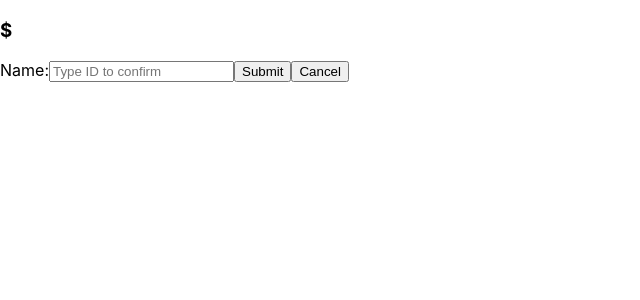
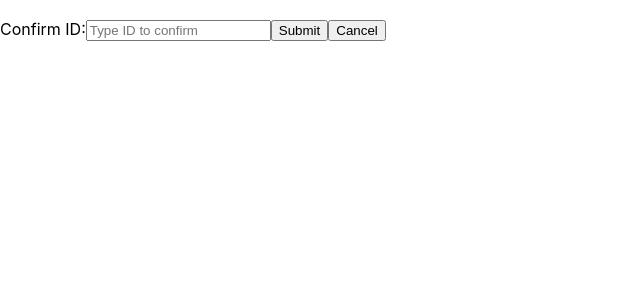
Before and after one commit to tdegand/Recipe-project, a React (Create React App) app in the folder degandt-project/: page /recipe/delete/1 in a window 1280 px wide. Shown: the top 300 px of the page, without its empty margins (0-640 px from the left). Built offline with nearby package versions, Linux system fonts and the light colour scheme; no server answers.

Commit message:
delete requests work now. Need to figure out how to display what item it is

```diff
--- a/degandt-project/src/components/delete.js
+++ b/degandt-project/src/components/delete.js
@@ -17,10 +17,7 @@ const Delete = (props) => {
     };
 
     const handleDelete = (e) => {
-        axios.delete({
-            method: 'delete',
-            url: `http://localhost:5000/api/recipes/${props.id}`,
-        })
+        axios.delete(`http://localhost:5000/api/recipes/${values.id}`, { params: { id: values.id } })
         .then(res => {
             console.log(res);
             console.log(res.data.json);
@@ -31,10 +28,10 @@ const Delete = (props) => {
     return(
 
         <form className="search-form" onSubmit={handleDelete}>
-            <h3>${props.recipes.id}</h3>
+            <h3>{props.recipes.id}</h3>
 
             <label>
-                Name:
+                Confirm ID:
             <input
                 type="number"
                 name="ID"
@@ -52,4 +49,4 @@ const Delete = (props) => {
     );
 }
 
-export default Delete
+export default withRouter(Delete)
--- a/degandt-project/src/components/recipeItem.js
+++ b/degandt-project/src/components/recipeItem.js
@@ -1,5 +1,4 @@
-import axios from "axios";
-import React, { useState } from "react";
+import React from "react";
 import { Link } from 'react-router-dom';
 
 const Recipe = props => {
```
